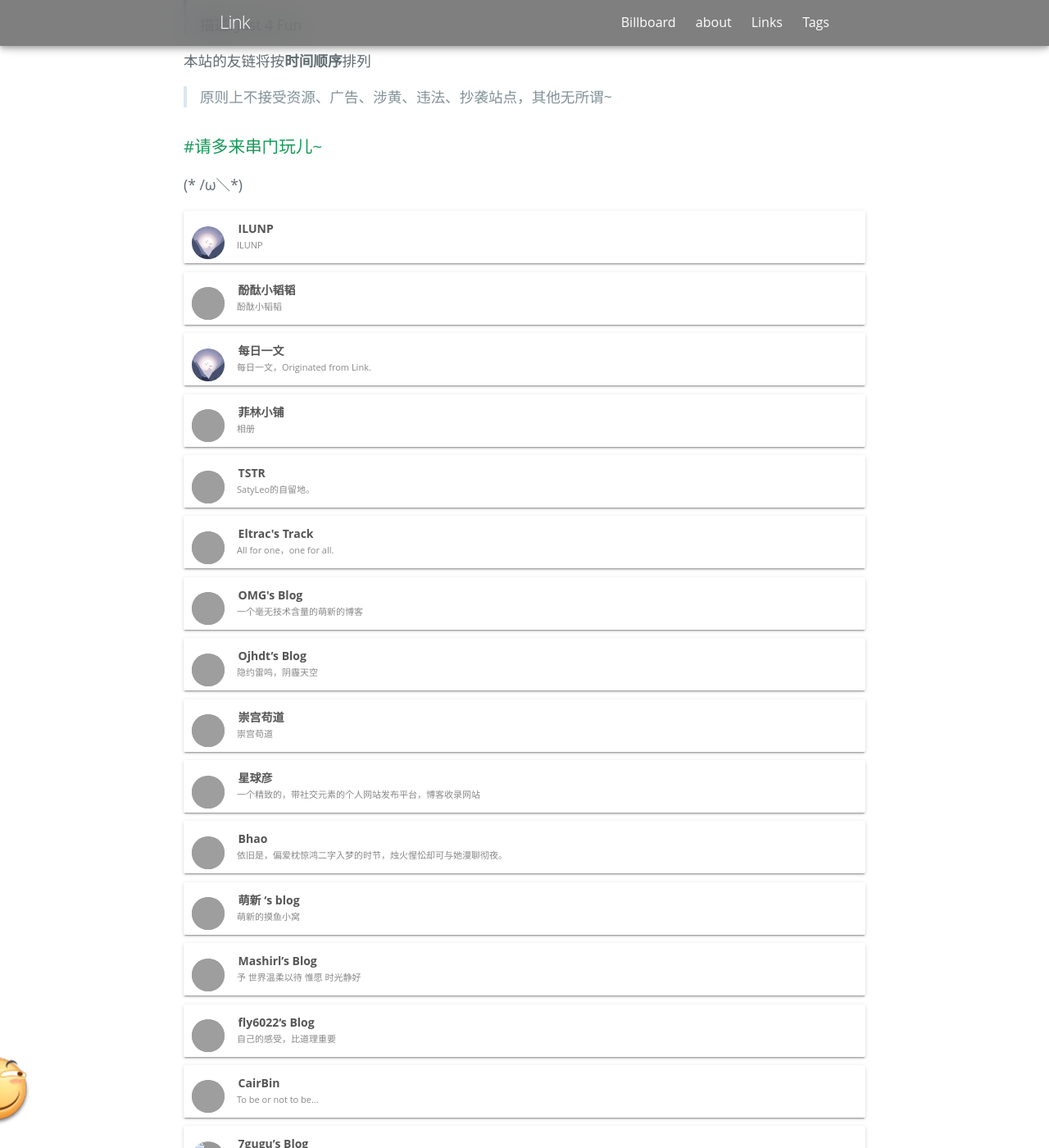
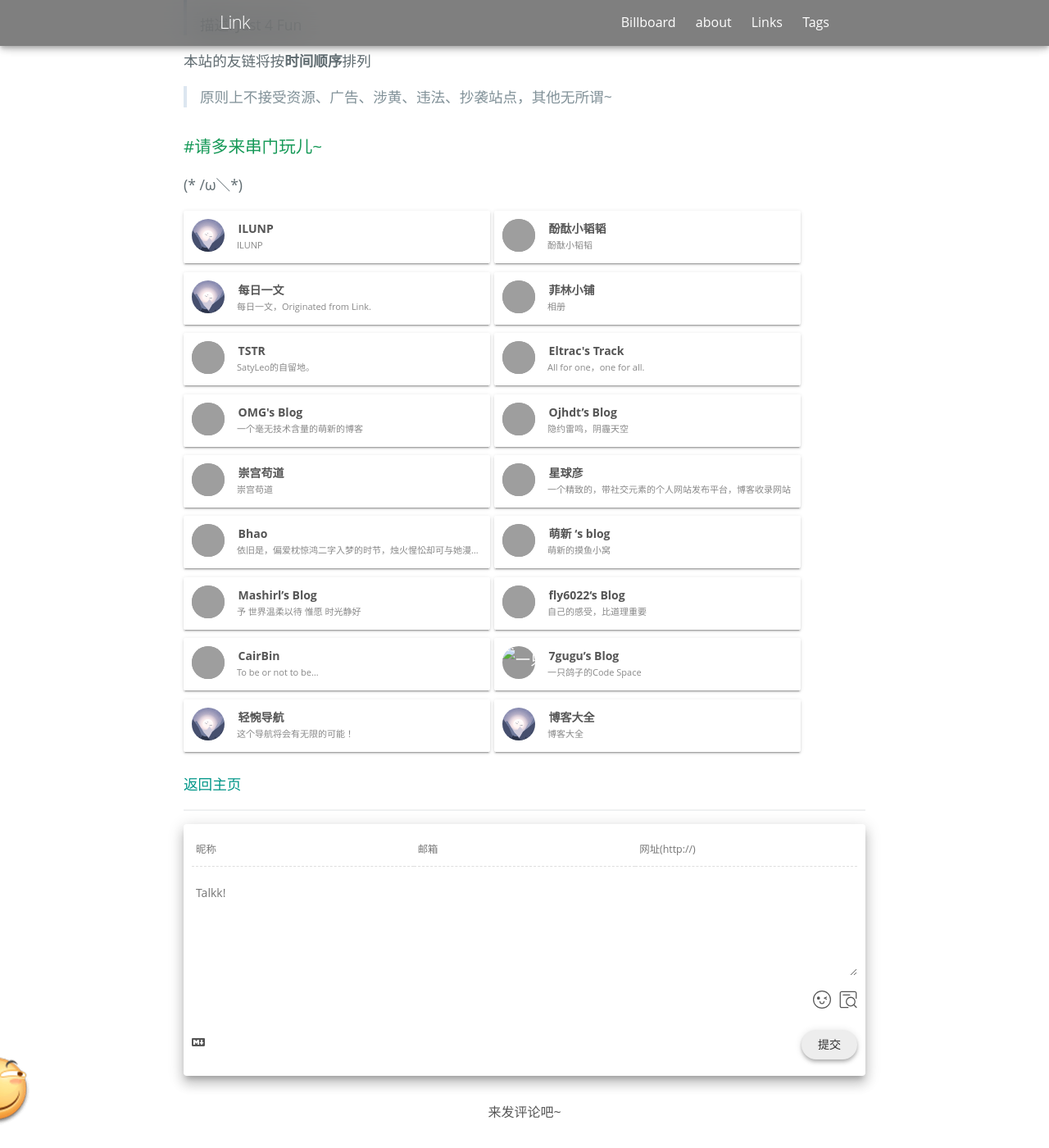
Before and after one commit to link9596/qwq, a Jekyll site: the page built from pages/link.md, in a window 1280 px wide and 1400 px high, scrolled down 701 px. Shown: the whole window at 82% size. Built offline with Jekyll 4.4.1, drawn with Linux system fonts in a browser that asks for light colours; some web fonts are replaced; comment, search, counter and statistics services are not loaded; grey boxes are pictures that could not be loaded.

Commit message:
Update _layout.scss

```diff
--- a/_sass/blog/_layout.scss
+++ b/_sass/blog/_layout.scss
@@ -262,6 +262,13 @@
 
   will-change: box-shadow;
 }
+
+@media (min-width: 767px) {
+.link-chip{
+width: 45%;
+ }
+}
+
 .link-chip:hover,
 .link-chip:focus {
  -webkit-box-shadow:0 3px 5px -1px rgba(0,0,0,.2),0 5px 8px 0 rgba(0,0,0,.14),0 1px 14px 0 rgba(0,0,0,.12)
@@ -285,7 +292,7 @@
   vertical-align: middle;
   background-color: #989898;
   margin-left:10px;
-  margin-bottom: -25px;
+  margin-bottom: -8px;
 }
 .link-chip-icon .link-icon {
   color: #fff;
```
